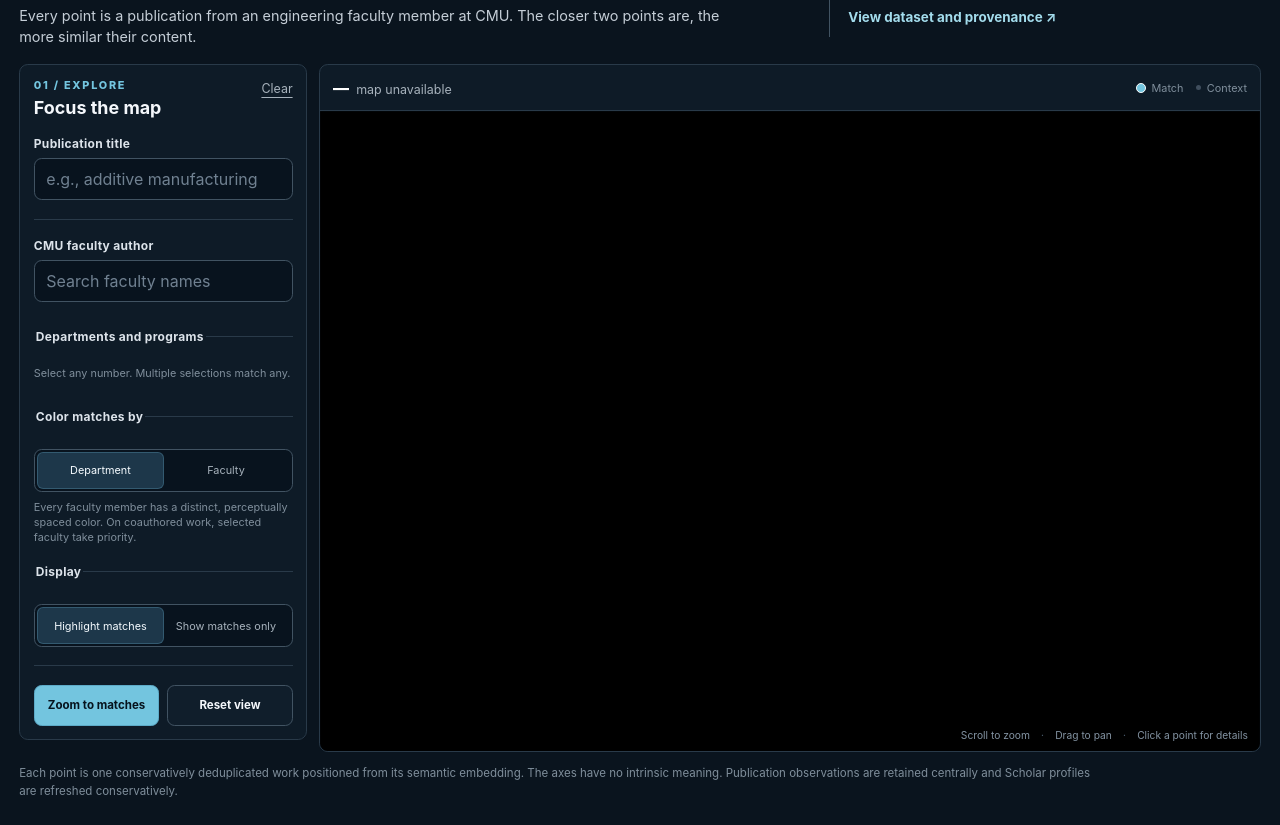
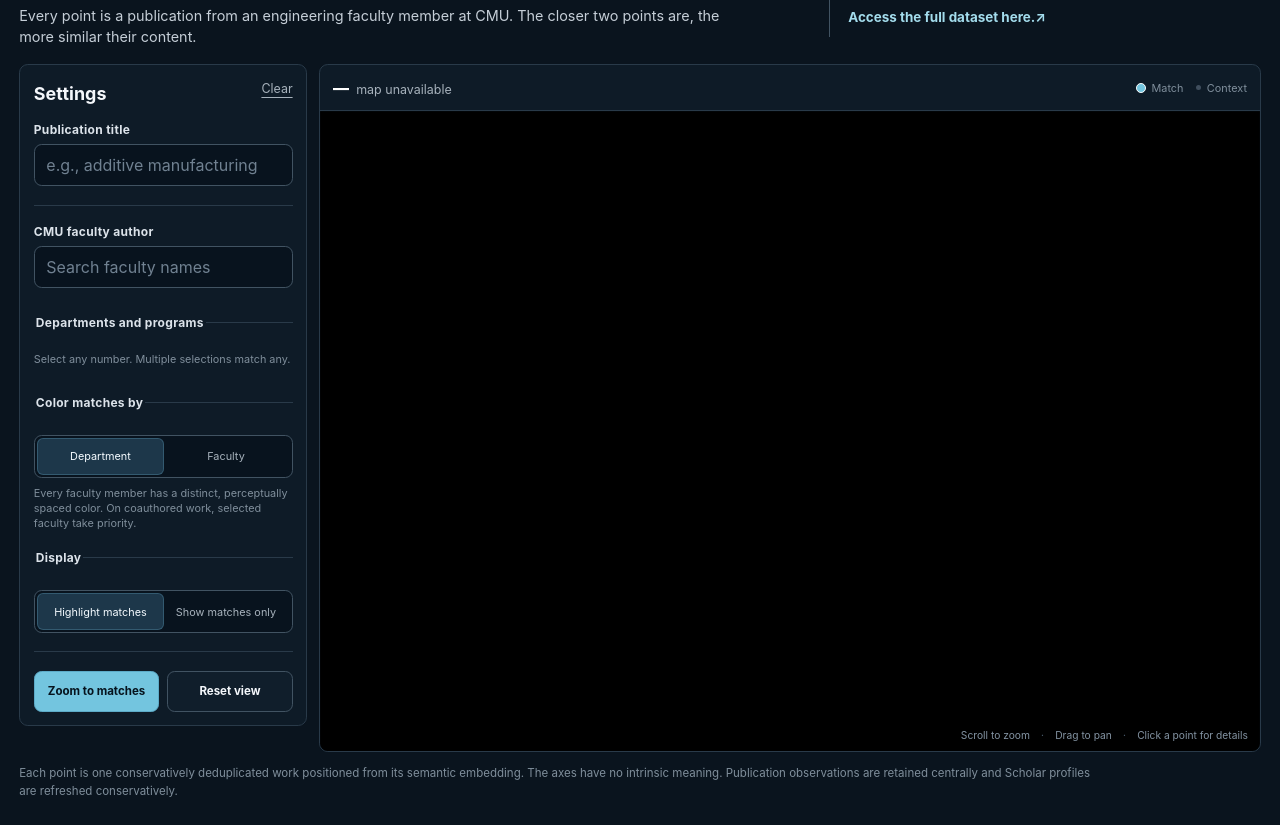
Before and after one commit to cmccomb/map-of-eng, a plain HTML site: page index.html in a window 1280 px wide. Shown: the part 84-909 px from the top of the page. Drawn offline with Linux system fonts and the light colour scheme; no server answers.

Commit message:
Update dataset link and filter panel headings

```diff
--- a/index.html
+++ b/index.html
@@ -34,7 +34,7 @@
         <a
           class="dataset-link"
           href="https://huggingface.co/datasets/ccm/cmu-engineering-publications"
-        >View dataset and provenance <span aria-hidden="true">↗</span></a>
+        >Access the full dataset here.<span aria-hidden="true">↗</span></a>
       </div>
     </header>
 
@@ -42,8 +42,7 @@
       <aside class="filter-panel" aria-label="Publication filters">
         <div class="panel-heading">
           <div>
-            <p class="section-number">01 / Explore</p>
-            <h2>Focus the map</h2>
+            <h2>Settings</h2>
           </div>
           <button id="clear-filters" class="text-button" type="button">
             Clear
```
